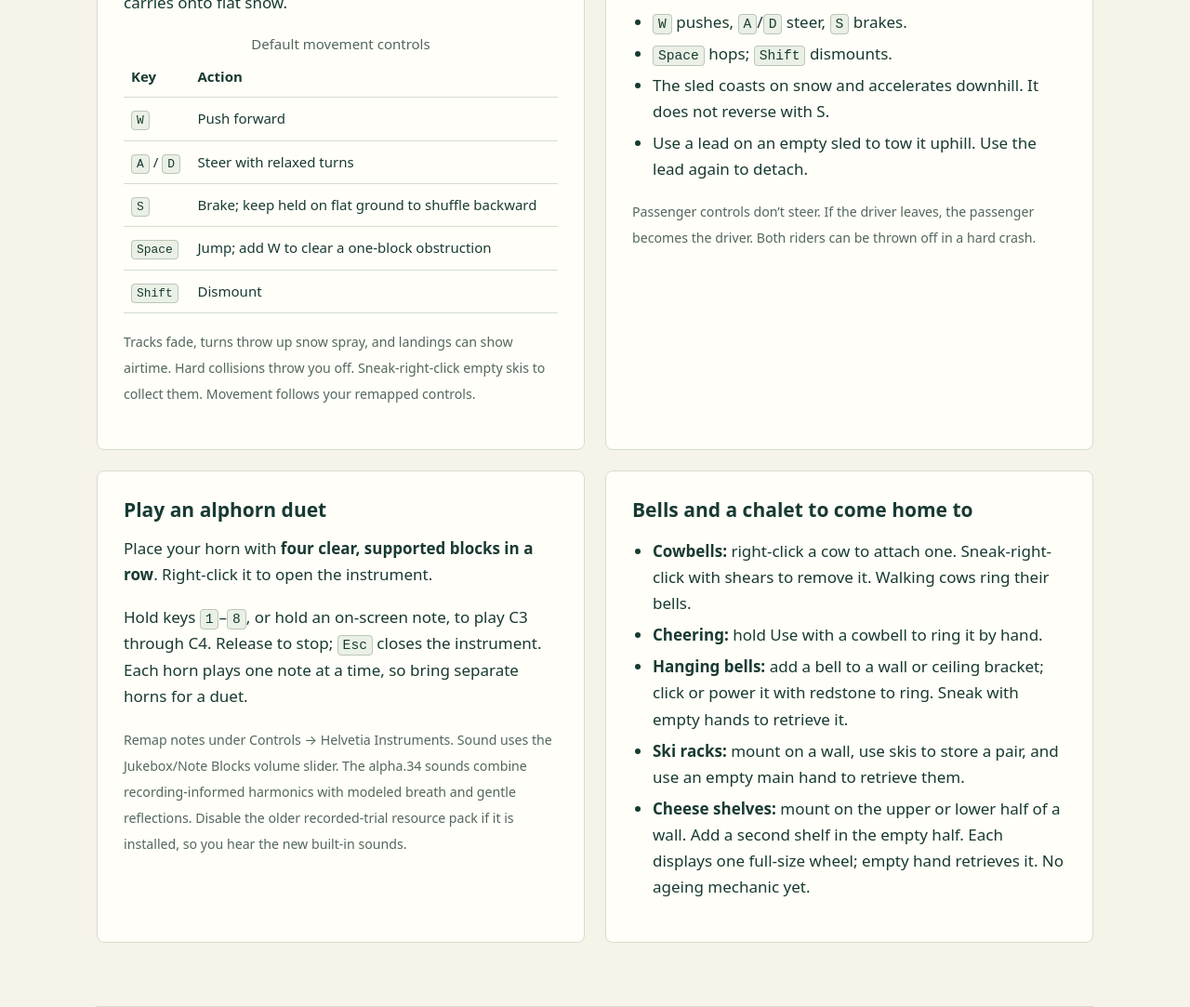
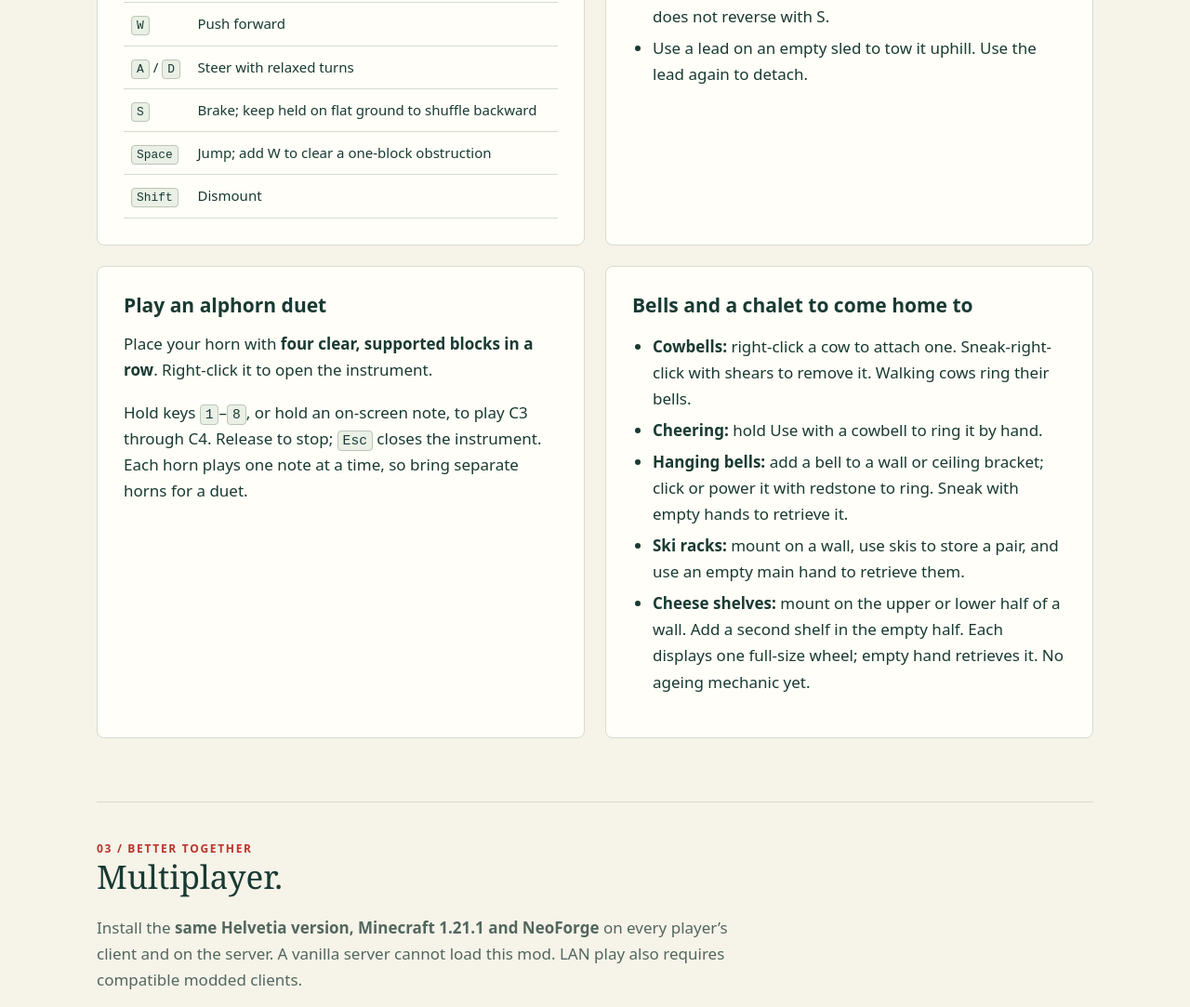
Before and after one commit to shawngiese-ch/helvetia, a plain HTML site: page howto.html in a window 1280 px wide. Shown: the part 2662-3745 px from the top of the page at 93% size. Drawn offline with Linux system fonts and the light colour scheme.

Commit message:
Add files via upload

```diff
--- a/howto.html
+++ b/howto.html
@@ -118,8 +118,6 @@
                         <li>Release Use, then click again to load the next cube. Everyone can dip into the same pot.
                         </li>
                     </ol>
-                    <p><small>Empty hand: rotate the pot. Sneak + empty-hand Use: extinguish its burner. Fondue stays
-                            warm for ten seconds after extinguishing. Breaking the pot loses its cheese.</small></p>
                 </article>
                 <article class="card meal">
                     <h3>Raclette around the fire</h3>
@@ -136,9 +134,6 @@
                         <li>Hold Use with the finished plate to eat while hungry. The empty plate returns. Each
                             half-wheel supplies four servings.</li>
                     </ol>
-                    <p><small>Turn the cheese away to serve if you like; a melted serving stays ready. Turn it back
-                            toward the fire for the next layer. Place plates on a solid surface for a shared table;
-                            retrieve with an empty hand.</small></p>
                 </article>
                 <article class="card">
                     <h3>Carve a mountain on skis</h3>
@@ -175,9 +170,6 @@
                             </tr>
                         </tbody>
                     </table>
-                    <p style="margin-top:16px"><small>Tracks fade, turns throw up snow spray, and landings can show
-                            airtime. Hard collisions throw you off. Sneak-right-click empty skis to collect them.
-                            Movement follows your remapped controls.</small></p>
                 </article>
                 <article class="card">
                     <h3>Take a friend sledding</h3>
@@ -189,8 +181,6 @@
                         <li>The sled coasts on snow and accelerates downhill. It does not reverse with S.</li>
                         <li>Use a lead on an empty sled to tow it uphill. Use the lead again to detach.</li>
                     </ul>
-                    <p><small>Passenger controls don’t steer. If the driver leaves, the passenger becomes the driver.
-                            Both riders can be thrown off in a hard crash.</small></p>
                 </article>
                 <article class="card">
                     <h3>Play an alphorn duet</h3>
@@ -199,10 +189,6 @@
                     <p>Hold keys <kbd>1</kbd>–<kbd>8</kbd>, or hold an on-screen note, to play C3 through C4. Release to
                         stop; <kbd>Esc</kbd> closes the instrument. Each horn plays one note at a time, so bring
                         separate horns for a duet.</p>
-                    <p><small>Remap notes under Controls → Helvetia Instruments. Sound uses the Jukebox/Note Blocks
-                            volume slider. The alpha.34 sounds combine recording-informed harmonics with modeled breath
-                            and gentle reflections. Disable the older recorded-trial resource pack if it is installed,
-                            so you hear the new built-in sounds.</small></p>
                 </article>
                 <article class="card">
                     <h3>Bells and a chalet to come home to</h3>
```
